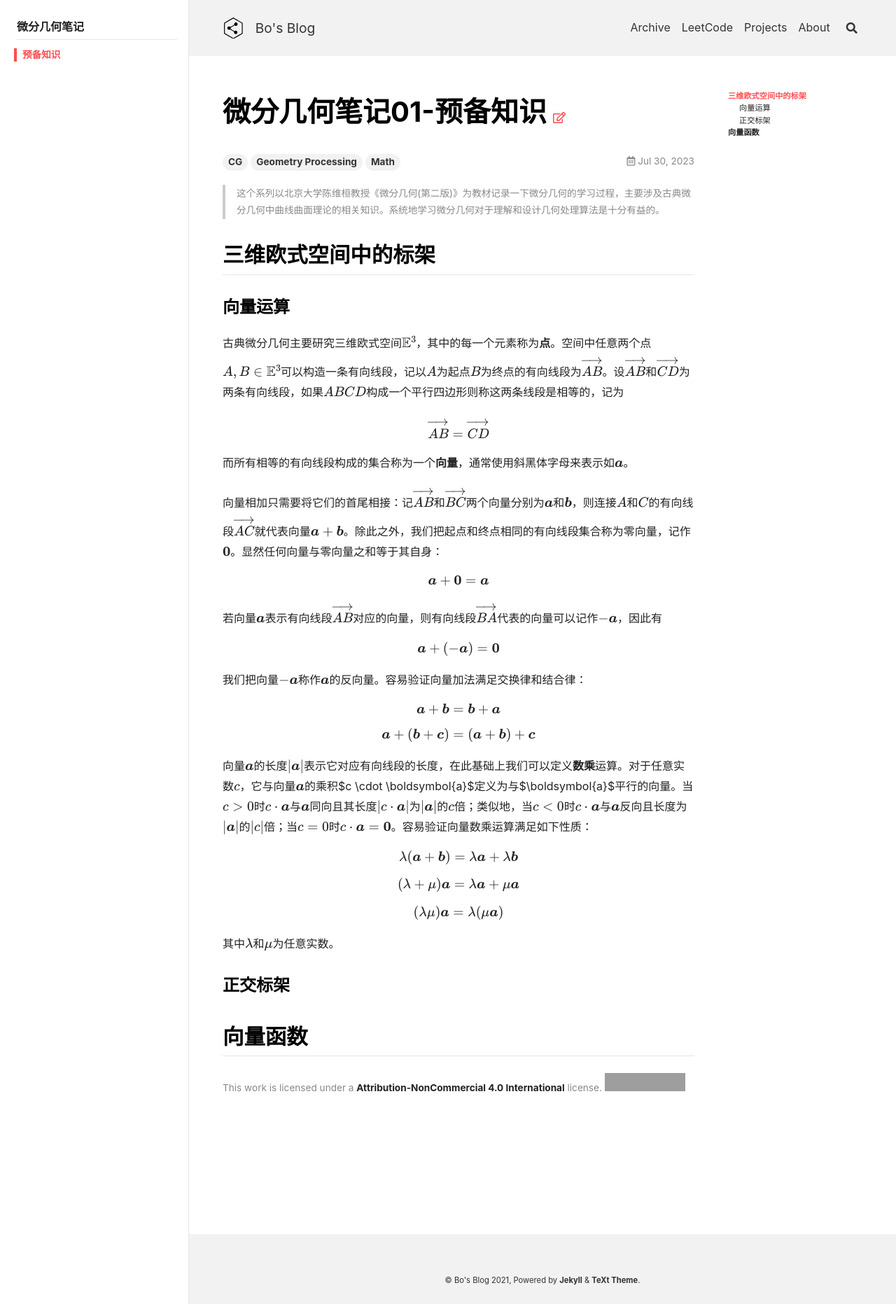
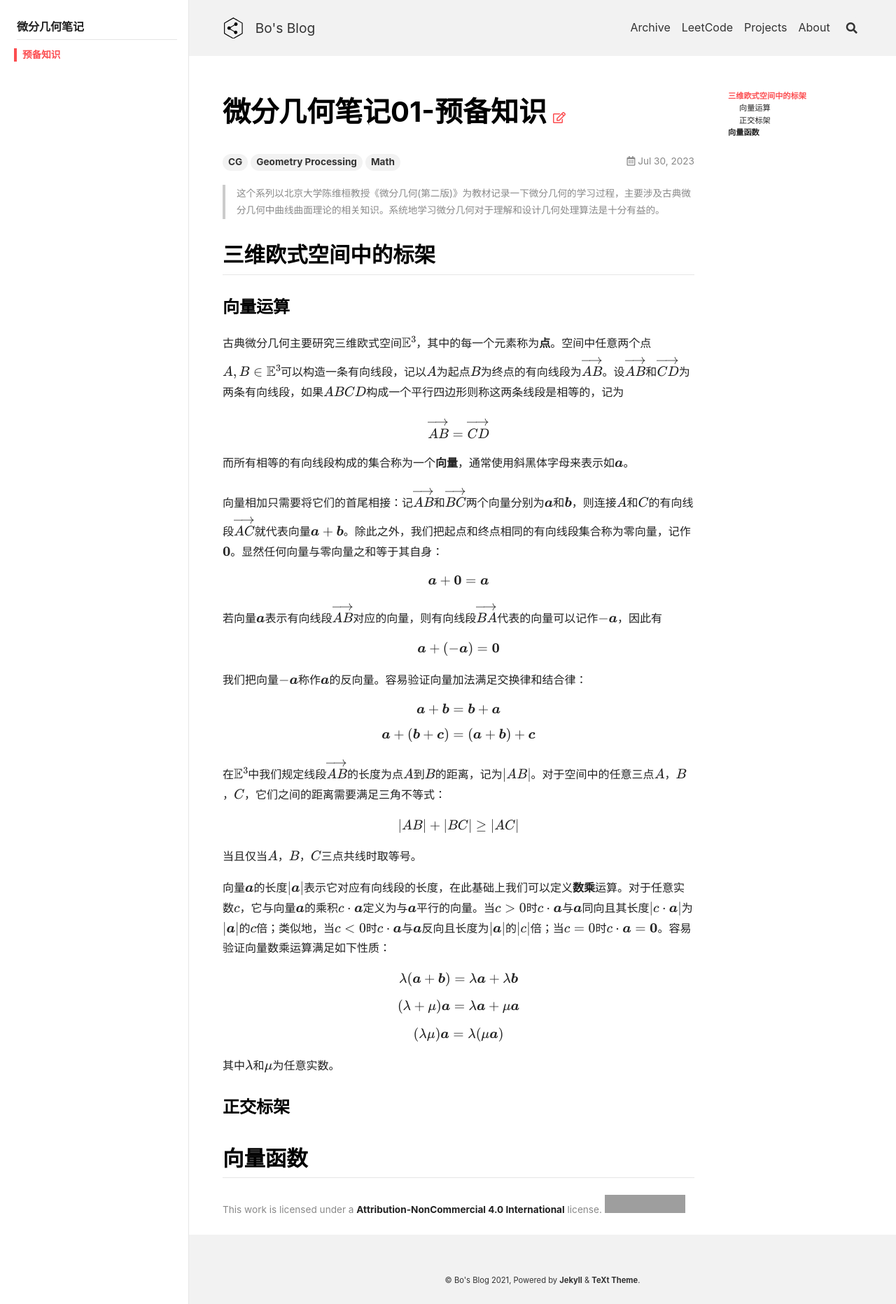
Before and after one commit to peng00bo00/peng00bo00_previous_blog, a Jekyll site: the page built from _posts/2023-07-30-DifferentialGeometry-NOTES-01.md, in a window 1280 px wide. Shown: the whole page at 70% size. Built offline with Jekyll 4.4.1, drawn with Linux system fonts in a browser that asks for light colours; nearby versions of some CDN libraries; grey boxes are pictures that could not be loaded.

Commit message:
Update 2023-07-30-DifferentialGeometry-NOTES-01.md

```diff
--- a/_posts/2023-07-30-DifferentialGeometry-NOTES-01.md
+++ b/_posts/2023-07-30-DifferentialGeometry-NOTES-01.md
@@ -46,7 +46,15 @@ $$
 \boldsymbol{a}+(\boldsymbol{b}+\boldsymbol{c}) = (\boldsymbol{a}+\boldsymbol{b})+\boldsymbol{c}
 $$
 
-向量$$\boldsymbol{a}$$的长度$$\vert \boldsymbol{a} \vert$$表示它对应有向线段的长度，在此基础上我们可以定义**数乘**运算。对于任意实数$$c$$，它与向量$$\boldsymbol{a}$$的乘积$c \cdot \boldsymbol{a}$定义为与$\boldsymbol{a}$平行的向量。当$$c \gt 0$$时$$c \cdot \boldsymbol{a}$$与$$\boldsymbol{a}$$同向且其长度$$\vert c \cdot \boldsymbol{a} \vert$$为$$\vert \boldsymbol{a} \vert$$的$$c$$倍；类似地，当$$c \lt 0$$时$$c \cdot \boldsymbol{a}$$与$$\boldsymbol{a}$$反向且长度为$$\vert \boldsymbol{a} \vert$$的$$\vert c \vert$$倍；当$$c = 0$$时$$c \cdot \boldsymbol{a} = \boldsymbol{0}$$。容易验证向量数乘运算满足如下性质：
+在$$\mathbb{E}^3$$中我们规定线段$$\overrightarrow{AB}$$的长度为点$$A$$到$$B$$的距离，记为$$\vert AB \vert$$。对于空间中的任意三点$$A$$，$$B$$，$$C$$，它们之间的距离需要满足三角不等式：
+
+$$
+\vert AB \vert + \vert BC \vert \geq \vert AC \vert
+$$
+
+当且仅当$$A$$，$$B$$，$$C$$三点共线时取等号。
+
+向量$$\boldsymbol{a}$$的长度$$\vert \boldsymbol{a} \vert$$表示它对应有向线段的长度，在此基础上我们可以定义**数乘**运算。对于任意实数$$c$$，它与向量$$\boldsymbol{a}$$的乘积$$c \cdot \boldsymbol{a}$$定义为与$$\boldsymbol{a}$$平行的向量。当$$c \gt 0$$时$$c \cdot \boldsymbol{a}$$与$$\boldsymbol{a}$$同向且其长度$$\vert c \cdot \boldsymbol{a} \vert$$为$$\vert \boldsymbol{a} \vert$$的$$c$$倍；类似地，当$$c \lt 0$$时$$c \cdot \boldsymbol{a}$$与$$\boldsymbol{a}$$反向且长度为$$\vert \boldsymbol{a} \vert$$的$$\vert c \vert$$倍；当$$c = 0$$时$$c \cdot \boldsymbol{a} = \boldsymbol{0}$$。容易验证向量数乘运算满足如下性质：
 
 $$
 \lambda (\boldsymbol{a} + \boldsymbol{b}) = \lambda \boldsymbol{a} + \lambda \boldsymbol{b}
```
